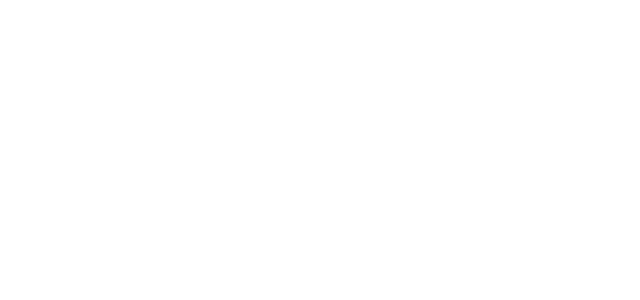
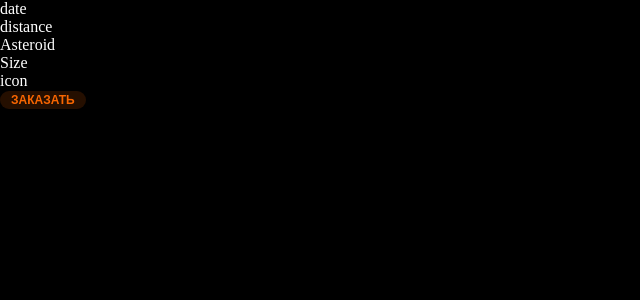
Before and after one commit to Whyareyouu/nasa_asteroids, a Next.js app: page / in a window 1280 px wide. Shown: the top 300 px of the page, without its empty margins (0-640 px from the left). Built offline with nearby package versions, Linux system fonts and the light colour scheme.

Commit message:
add button component

```diff
--- a/package.json
+++ b/package.json
@@ -13,6 +13,7 @@
     "@types/node": "20.5.0",
     "@types/react": "18.2.20",
     "@types/react-dom": "18.2.7",
+    "axios": "^1.4.0",
     "eslint": "8.47.0",
     "eslint-config-next": "13.4.17",
     "next": "13.4.17",
--- a/pages/index.tsx
+++ b/pages/index.tsx
@@ -1,3 +1,9 @@
+import { Asteroid } from "../src/components/AsteroidsList/Asteroid/Asteroid";
+
 export default function Home() {
-  return <></>;
+  return (
+    <>
+      <Asteroid />
+    </>
+  );
 }
--- /dev/null
+++ b/src/components/AsteroidsList/Asteroid/Asteroid.tsx
@@ -0,0 +1,20 @@
+import { Button, ButtonTheme } from "../../Button/Button";
+
+export const Asteroid = () => {
+  return (
+    <div>
+      <p>date</p>
+      <div>
+        <p>distance</p>
+        <div>
+          <p>Asteroid</p>
+          <div>
+            <p>Size</p>
+            <p>icon</p>
+          </div>
+        </div>
+      </div>
+      <Button theme={ButtonTheme.SECONDARY}>Заказать</Button>
+    </div>
+  );
+};
--- /dev/null
+++ b/src/components/AsteroidsList/AsteroidsList.tsx
@@ -0,0 +1,3 @@
+export const AsteroidsList = () => {
+  return <div></div>;
+};
--- /dev/null
+++ b/src/components/Button/Button.module.css
@@ -0,0 +1,22 @@
+.Button{
+    text-align: center;
+    color: var(--white-base);
+    border: none;
+    background: none;
+    text-transform: uppercase;
+    font-weight: 700;
+}
+.primary{
+    background: var(--orange-base);
+    padding: 12px 16px;
+    border-radius: 40px;
+    text-transform: none;
+    font-size: var(--font-size-m);
+}
+.secondary{
+    border-radius: 16px;
+    padding: 2px 11px;
+    color: var(--orange-base);
+    background: var(--orange-smooth);
+    font-size: var(--font-size-s);
+}
--- /dev/null
+++ b/src/components/Button/Button.tsx
@@ -0,0 +1,23 @@
+import styles from "./Button.module.css";
+import { ButtonHTMLAttributes, FC } from "react";
+
+interface ButtonProps extends ButtonHTMLAttributes<HTMLButtonElement> {
+  theme?: ButtonTheme;
+}
+
+export enum ButtonTheme {
+  PRIMARY = "primary",
+  SECONDARY = "secondary",
+}
+
+export const Button: FC<ButtonProps> = (props) => {
+  const { onClick, children, className, theme = ButtonTheme.PRIMARY } = props;
+  return (
+    <button
+      className={`${styles.Button} ${styles[theme]} ${className}`}
+      onClick={onClick}
+    >
+      {children}
+    </button>
+  );
+};
--- a/styles/globals.css
+++ b/styles/globals.css
@@ -1,6 +1,9 @@
 :root {
   --white-base: #fff;
+  --gray: #E3E5E5;
+  --black-base: #000;
   --orange-base: #F86600;
+  --orange-smooth: #F8660026;
 
   /*sizes*/
   --font-size-xxl: 32px;
@@ -23,6 +26,8 @@
 }
 
 body {
+  background: var(--black-base);
+  color: var(--white-base);
 }
 
 a {
```
Also changed, not shown: 1 other file (tests, documents, lock files or other folders).
